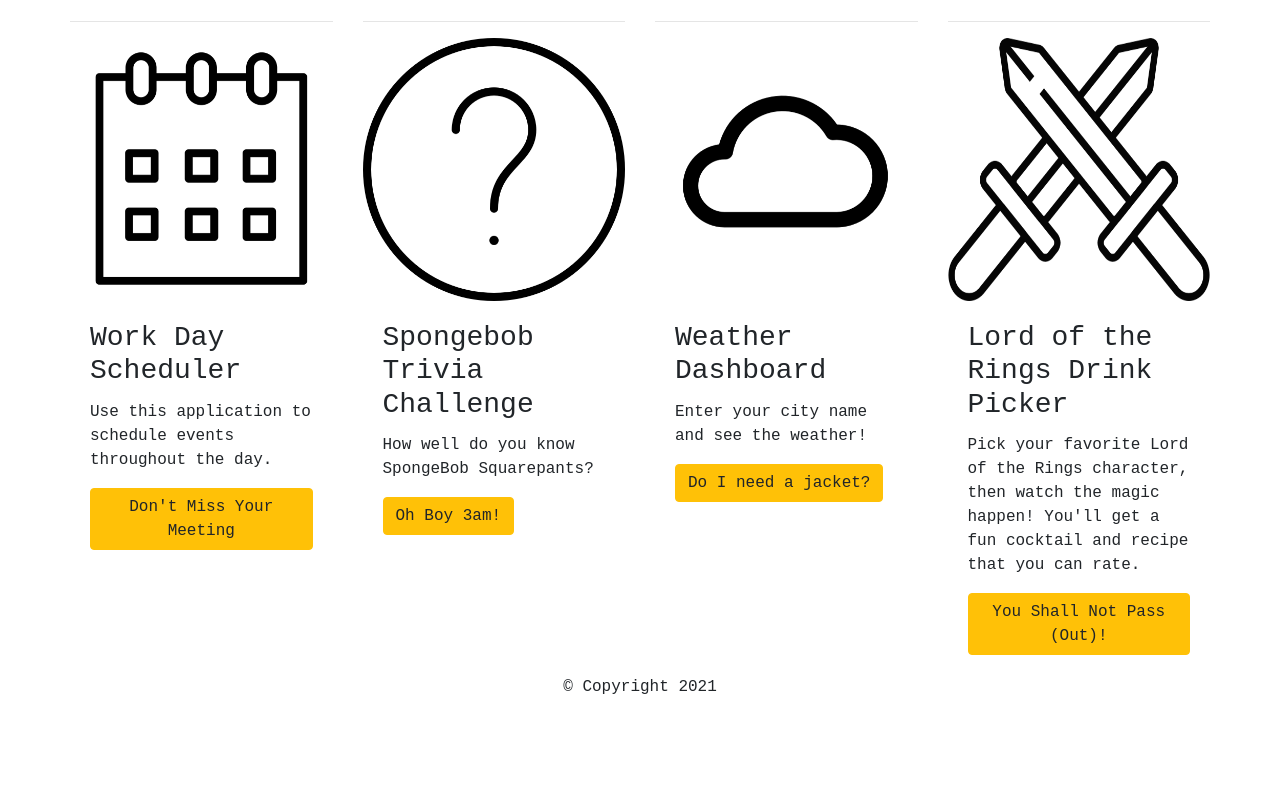
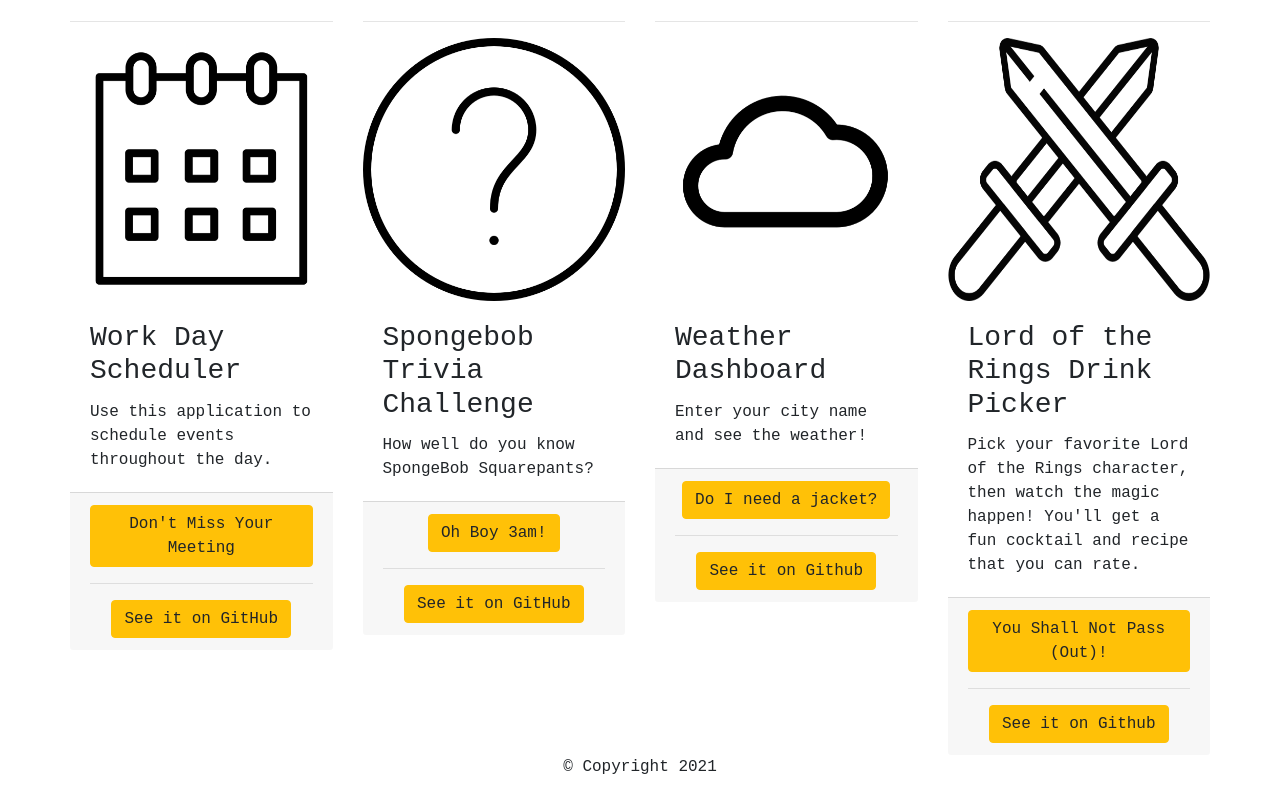
Before and after one commit to jmrao002/mrao_portfolio, a plain HTML site: page index.html in a window 1280 px wide. Shown: the part 926-1721 px from the top of the page. Before the commit the page ends 1641 px from the top, so only its background shows below. Drawn offline with nearby package versions, Linux system fonts and the light colour scheme.

Commit message:
add direct links to github repos

```diff
--- a/index.html
+++ b/index.html
@@ -90,8 +90,13 @@
                     <p class="card-text">
                         Use this application to schedule events throughout the day.
                     </p>
+                </div>
+                <div class="card-footer text-center">
                     <a href="https://jmrao002.github.io/hw-planner/" target="_blank" class="btn btn-warning">Don't Miss
                         Your Meeting</a>
+                    <hr>
+                    <a href="https://github.com/jmrao002/DayPlanner" target="_blank" class="btn btn-warning">See it on
+                        GitHub</a>
                 </div>
             </div>
             <div class="col-sm">
@@ -102,8 +107,13 @@
                     <p class="card-text">
                         How well do you know SpongeBob Squarepants?
                     </p>
+                </div>
+                <div class="card-footer text-center">
                     <a href="https://jmrao002.github.io/HW-Quiz/" target="_blank" class="btn btn-warning">Oh Boy
                         3am!</a>
+                    <hr>
+                    <a href="https://github.com/jmrao002/HW-Quiz/" target="_blank" class="btn btn-warning">See it on
+                        GitHub</a>
                 </div>
             </div>
             <div class="col-sm">
@@ -114,8 +124,13 @@
                     <p class="card-text">
                         Enter your city name and see the weather!
                     </p>
+                </div>
+                <div class="card-footer text-center">
                     <a href="https://jmrao002.github.io/weatherdash/" target="_blank" class="btn btn-warning">Do I need
                         a jacket?</a>
+                    <hr>
+                    <a href="https://github.com/jmrao002/weatherdash/" target="_blank" class="btn btn-warning">See it on
+                        Github</a>
                 </div>
             </div>
             <div class="col-sm">
@@ -127,9 +142,15 @@
                         Pick your favorite Lord of the Rings character, then watch the magic happen! You'll get a fun
                         cocktail and recipe that you can rate.
                     </p>
+                </div>
+                <div class="card-footer text-center">
                     <a href="https://jmrao002.github.io/LOTRdrinkPicker/" target="_blank" class="btn btn-warning">You
                         Shall
                         Not Pass (Out)!</a>
+                    <hr>
+                    <a href="https://github.com/jmrao002/LOTRdrinkPicker/" target="_blank" class="btn btn-warning">See
+                        it
+                        on Github</a>
                 </div>
             </div>
         </div>
```
